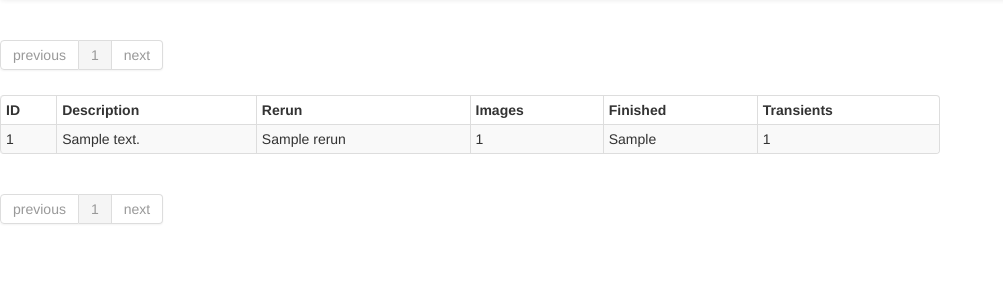
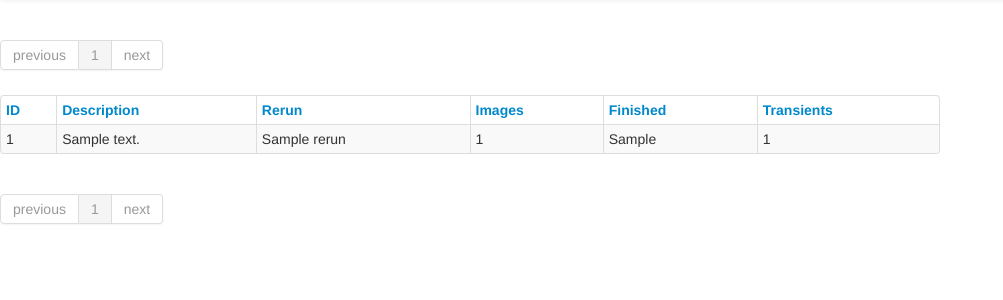
Before and after one commit to transientskp/banana, a Django app: template banana/templates/datasets.html in a window 1280 px wide. Shown: the part 42-342 px from the top of the page, without its empty margins (0-1003 px from the left). Run offline with Django 3.2, Linux system fonts and the light colour scheme; the template is opened without the code that fills it: most values are stand-ins (such as "Sample title", 1, 10 or a date in 2020); some libraries are stand-ins or nearby versions.

Commit message:
added sorting for dataset view

```diff
--- a/banana/templates/datasets.html
+++ b/banana/templates/datasets.html
@@ -14,20 +14,20 @@
         <div class="pagination">
             <ul>
                 {% if datasets.has_previous %}
-                <li><a href="?page={{ datasets.previous_page_number }}">previous</a></li>
+                <li><a href="?page={{ datasets.previous_page_number }}&order={{ order }}">previous</a></li>
                 {% else %}
                 <li class="disabled"><a>previous</a></li>
                 {% endif %}
 
                 {% for page_num in datasets.paginator.page_range %}
-                    <li{% if datasets.number == page_num %} class="active"{% endif %}><a href="?page={{ page_num }}">{{ page_num }}</a></li>
+                    <li{% if datasets.number == page_num %} class="active"{% endif %}><a href="?page={{ page_num }}&order={{ order }}">{{ page_num }}</a></li>
                 {% endfor %}
 
                 <span class="current">
                 </span>
 
                 {% if datasets.has_next %}
-                    <li><a href="?page={{ datasets.next_page_number }}">next</a></li>
+                    <li><a href="?page={{ datasets.next_page_number }}&order={{ order }}">next</a></li>
                 {% else %}
                     <li class="disabled"><a>next</a></li>
                 {% endif %}
@@ -37,12 +37,12 @@
         <table class="table table-bordered table-striped responsive-utilities table-condensed " data-provides="rowlink">
             <thead>
             <tr>
-                <th>ID </th>
-                <th>Description</th>
-                <th>Rerun</th>
-                <th>Images</th>
-                <th>Finished</th>
-                <th>Transients</th>
+                <th><a href="?page={{ datasets.number }}&order={% if order == 'id' %}-{% endif %}id">ID {% if order == 'id' %}<i class="icon-arrow-down">{% elif order == '-id' %}<i class="icon-arrow-up"></i>{% endif %}</a></th>
+                <th><a href="?page={{ datasets.number }}&order={% if order == 'description' %}-{% endif %}description">Description {% if order == 'description' %}<i class="icon-arrow-down">{% elif order == '-description' %}<i class="icon-arrow-up"></i>{% endif %}</a></th>
+                <th><a href="?page={{ datasets.number }}&order={% if order == 'rerun' %}-{% endif %}rerun">Rerun {% if order == 'rerun' %}<i class="icon-arrow-down">{% elif order == '-rerun' %}<i class="icon-arrow-up"></i>{% endif %}</a></th>
+                <th><a href="?page={{ datasets.number }}&order={% if order == 'num_images' %}-{% endif %}num_images">Images {% if order == 'num_images' %}<i class="icon-arrow-down">{% elif order == '-num_images' %}<i class="icon-arrow-up"></i>{% endif %}</a></th>
+                <th><a href="?page={{ datasets.number }}&order={% if order == 'process_ts' %}-{% endif %}process_ts">Finished {% if order == 'process_ts' %}<i class="icon-arrow-down">{% elif order == '-process_ts' %}<i class="icon-arrow-up"></i>{% endif %}</a></th>
+                <th><a href="?page={{ datasets.number }}&order={% if order == 'num_transients' %}-{% endif %}num_transients">Transients {% if order == 'num_transients' %}<i class="icon-arrow-down">{% elif order == '-num_transients' %}<i class="icon-arrow-up"></i>{% endif %}</a></th>
             </tr>
             </thead>
             <tbody>
@@ -68,20 +68,20 @@
         <div class="pagination">
             <ul>
                 {% if datasets.has_previous %}
-                <li><a href="?page={{ datasets.previous_page_number }}">previous</a></li>
+                <li><a href="?page={{ datasets.previous_page_number }}&order={{ order }}">previous</a></li>
                 {% else %}
                 <li class="disabled"><a>previous</a></li>
                 {% endif %}
 
                 {% for page_num in datasets.paginator.page_range %}
-                    <li{% if datasets.number == page_num %} class="active"{% endif %}><a href="?page={{ page_num }}">{{ page_num }}</a></li>
+                    <li{% if datasets.number == page_num %} class="active"{% endif %}><a href="?page={{ page_num }}&order={{ order }}">{{ page_num }}</a></li>
                 {% endfor %}
 
                 <span class="current">
                 </span>
 
                 {% if datasets.has_next %}
-                    <li><a href="?page={{ datasets.next_page_number }}">next</a></li>
+                    <li><a href="?page={{ datasets.next_page_number }}&order={{ order }}">next</a></li>
                 {% else %}
                     <li class="disabled"><a>next</a></li>
                 {% endif %}
--- a/banana/views.py
+++ b/banana/views.py
@@ -24,9 +24,10 @@ def databases(request):
 
 def datasets(request, db_name):
     check_database(db_name)
+    order = request.GET.get('order', 'id')
     datasets_list = Dataset.objects.using(db_name).all().annotate(
         #num_transients=Count('runningcatalogs__transients'), # disabled, slow
-        num_images=Count('images'))
+        num_images=Count('images')).order_by(order)
 
     page = request.GET.get('page', 1)
     paginator = Paginator(datasets_list, 100)
@@ -34,6 +35,7 @@ def datasets(request, db_name):
     context = {
         'datasets': datasets,
         'db_name': db_name,
+        'order': order,
     }
     return render(request, 'datasets.html', context)
 
```
